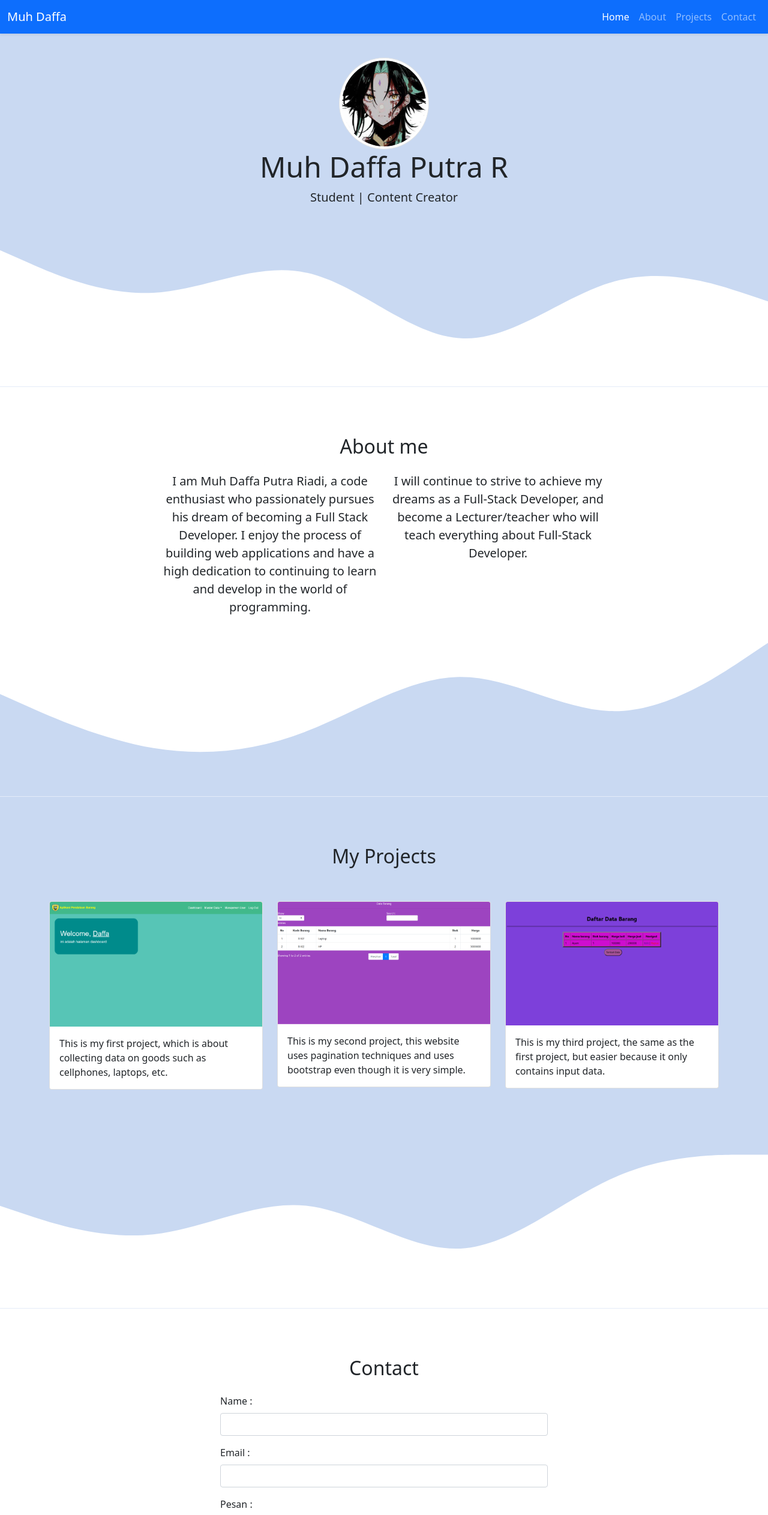
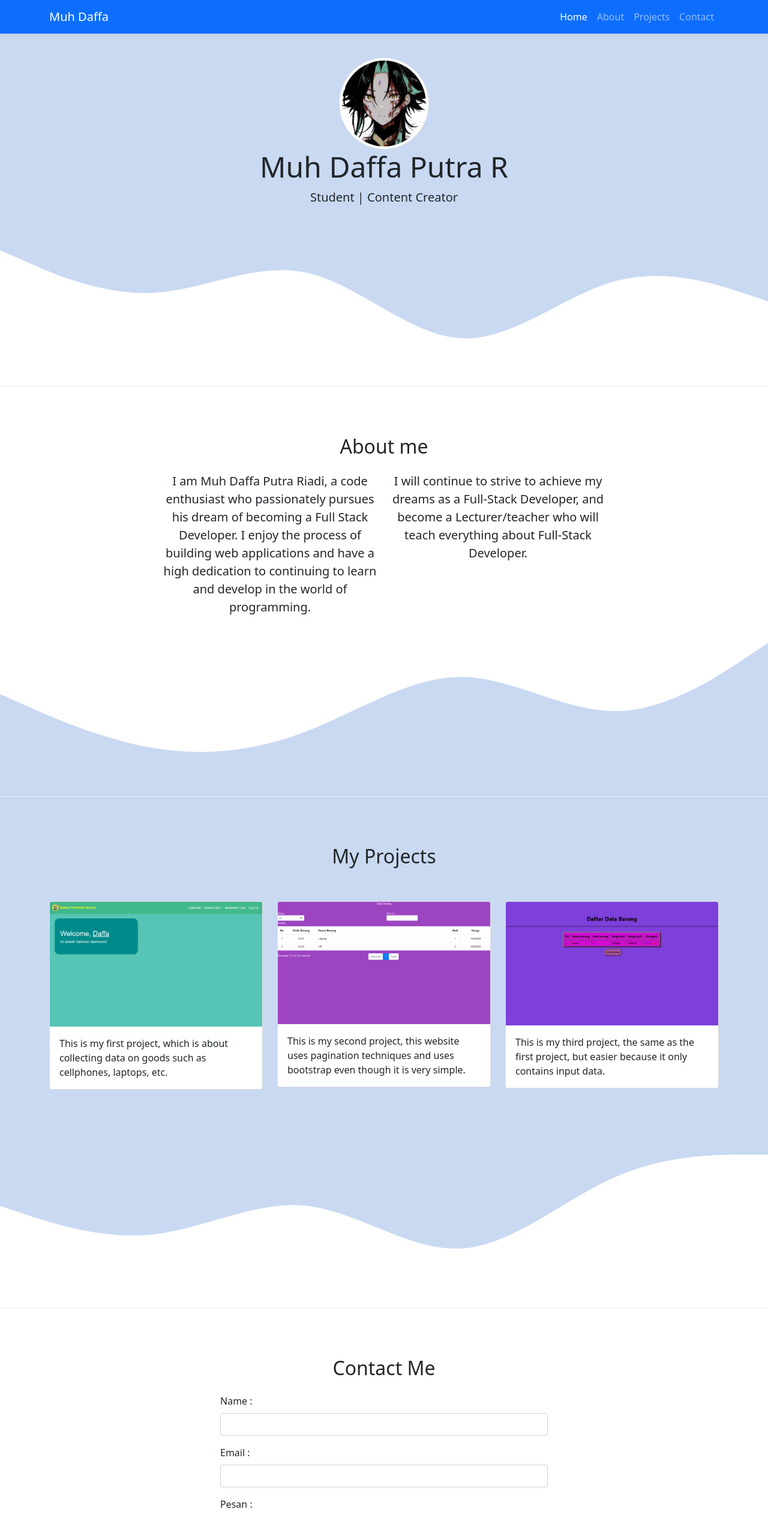
Before and after one commit to MuhDaffaPutraRiadi/DaffaPortfolio.com, a plain HTML site: page index.html in a window 1280 px wide. Shown: the top 2525 px of the page at 60% size. Drawn offline with nearby package versions, Linux system fonts and the light colour scheme.

```diff
--- a/index.html
+++ b/index.html
@@ -16,7 +16,7 @@
   <body id="home">
     <!-- navbar-->
     <nav class="navbar navbar-expand-lg navbar-dark bg-primary shadow-sm fixed-top">
-        <div class="container-fluid">
+        <div class="container">
           <a class="navbar-brand" href="#">Muh Daffa</a>
           <button class="navbar-toggler" type="button" data-bs-toggle="collapse" data-bs-target="#navbarNavAltMarkup" aria-controls="navbarNavAltMarkup" aria-expanded="false" aria-label="Toggle navigation">
             <span class="navbar-toggler-icon"></span>
@@ -107,7 +107,7 @@
         <div class="container">
           <div class="row">
             <div class="col text-center mb-3">
-              <h2>Contact</h2>
+              <h2>Contact Me</h2>
             </div>
           </div>
           <div class="row justify-content-center">
```
